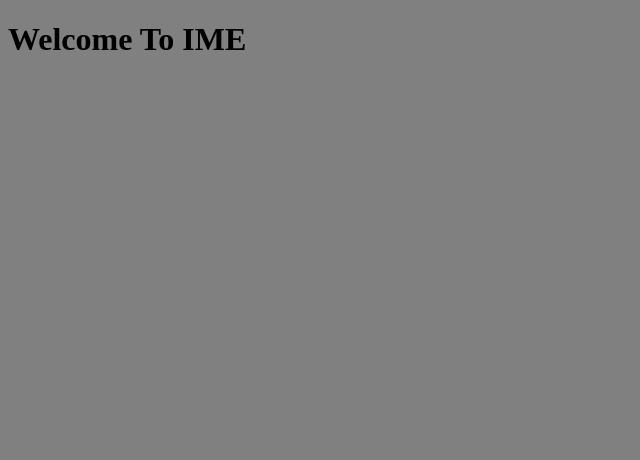
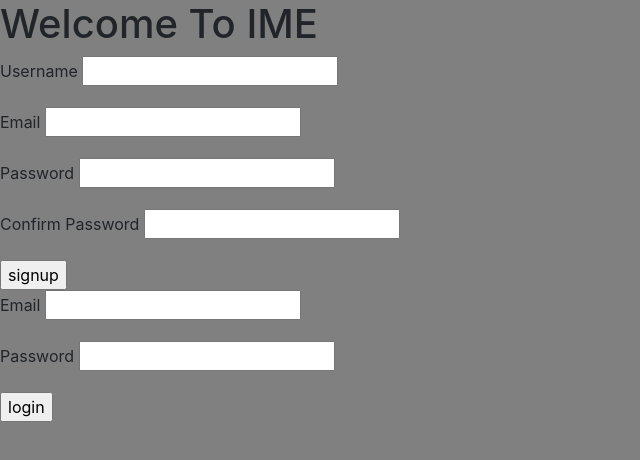
Before and after one commit to jeremyabui/illegalmemeexchange, a website: page views/index.html in a window 1280 px wide. Shown: the whole page, without its empty margins (0-640 px from the left). Drawn offline with nearby package versions, Linux system fonts and the light colour scheme.

Commit message:
Added form

```diff
--- a/views/index.html
+++ b/views/index.html
@@ -4,6 +4,8 @@
     <meta charset="UTF-8">
     <meta name="viewport" content="width=device-width, initial-scale=1.0">
     <meta http-equiv="X-UA-Compatible" content="ie=edge">
+    <!-- Bootstrap -->
+    <link rel="stylesheet" href="https://stackpath.bootstrapcdn.com/bootstrap/4.3.1/css/bootstrap.min.css" integrity="sha384-ggOyR0iXCbMQv3Xipma34MD+dH/1fQ784/j6cY/iJTQUOhcWr7x9JvoRxT2MZw1T" crossorigin="anonymous">
     <!-- CSS -->
     <link rel="stylesheet" href="/styles/style.css">
     <script defer src="/scripts/app.js"></script>
@@ -11,5 +13,47 @@
 </head>
 <body>
     <h1>Welcome To IME</h1>
+
+    <!-- Form -->
+    <form id="signup">
+        <div class="form-group">
+            <label for="username">Username</label>
+            <input type="text" id='username' name="username"/>
+        </div>
+        <div class="form-group">
+            <label for="email">Email</label>
+            <input type="email" id='email' name="email"/>
+        </div>
+        <div class="form-group">
+            <label for="password">Password</label>
+            <input type="password" id='password' name="password"/>
+        </div>
+        <div class="form-group">
+            <label for="password2">Confirm Password</label>
+            <input type="password" id='password2' name="password2"/>
+        </div>
+        <input type="submit" value="signup"/>
+    </form>
+
+    <!-- Login -->
+    <form id="login">
+        <div class="form-group">
+            <label for="email">Email</label>
+            <input type="email" id='email' name="email"/>
+        </div>
+        <div class="form-group">
+            <label for="password">Password</label>
+            <input type="password" id='password' name="password"/>
+        </div>
+
+
+        <input type="submit" value="login"/>
+    </form>
+
+
+    <!-- Bootstrap -->
+  <script src="https://code.jquery.com/jquery-3.3.1.slim.min.js" integrity="sha384-q8i/X+965DzO0rT7abK41JStQIAqVgRVzpbzo5smXKp4YfRvH+8abtTE1Pi6jizo" crossorigin="anonymous"></script>
+  <script src="https://cdnjs.cloudflare.com/ajax/libs/popper.js/1.14.7/umd/popper.min.js" integrity="sha384-UO2eT0CpHqdSJQ6hJty5KVphtPhzWj9WO1clHTMGa3JDZwrnQq4sF86dIHNDz0W1" crossorigin="anonymous"></script>
+  <script src="https://stackpath.bootstrapcdn.com/bootstrap/4.3.1/js/bootstrap.min.js" integrity="sha384-JjSmVgyd0p3pXB1rRibZUAYoIIy6OrQ6VrjIEaFf/nJGzIxFDsf4x0xIM+B07jRM" crossorigin="anonymous"></script>
 </body>
 </html>
```
